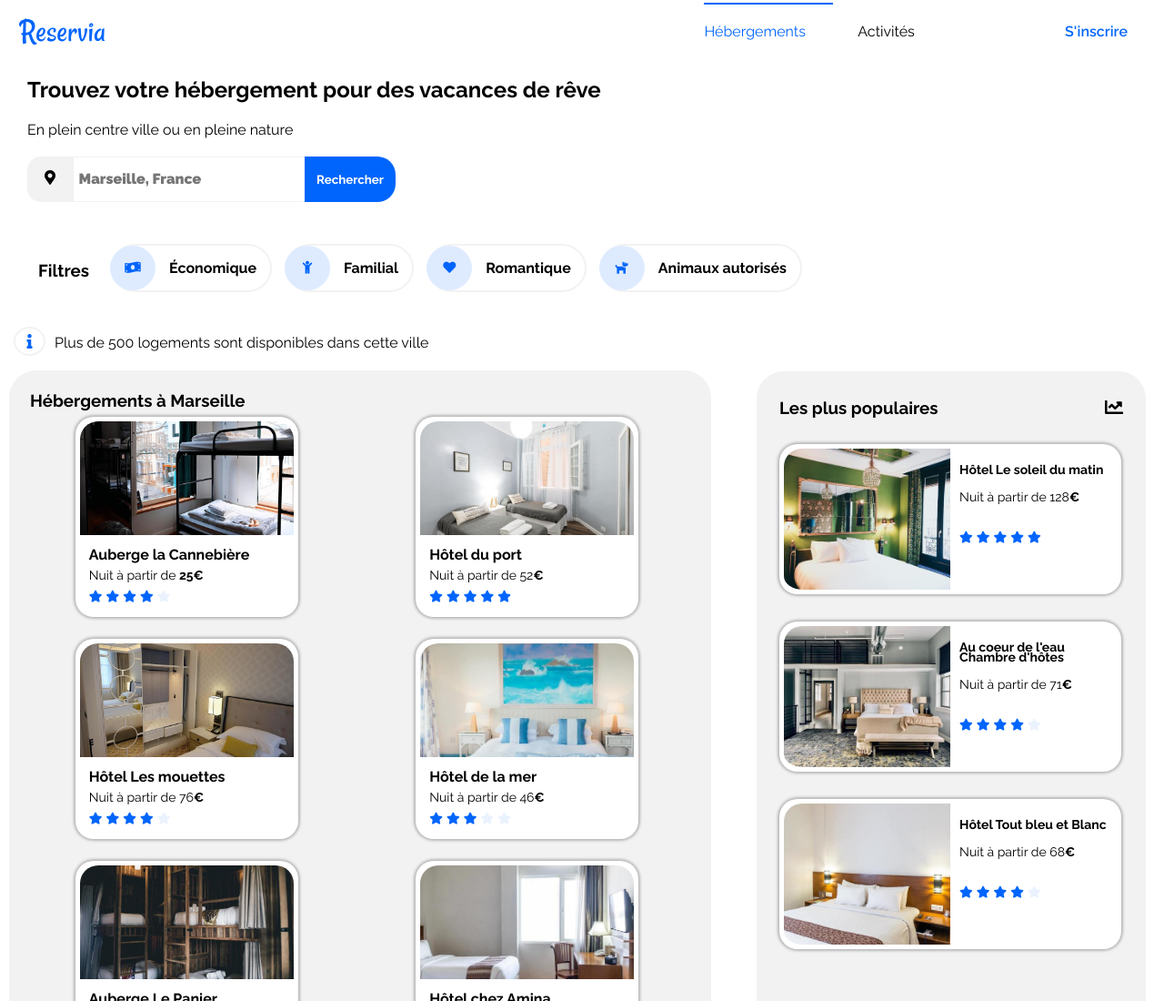
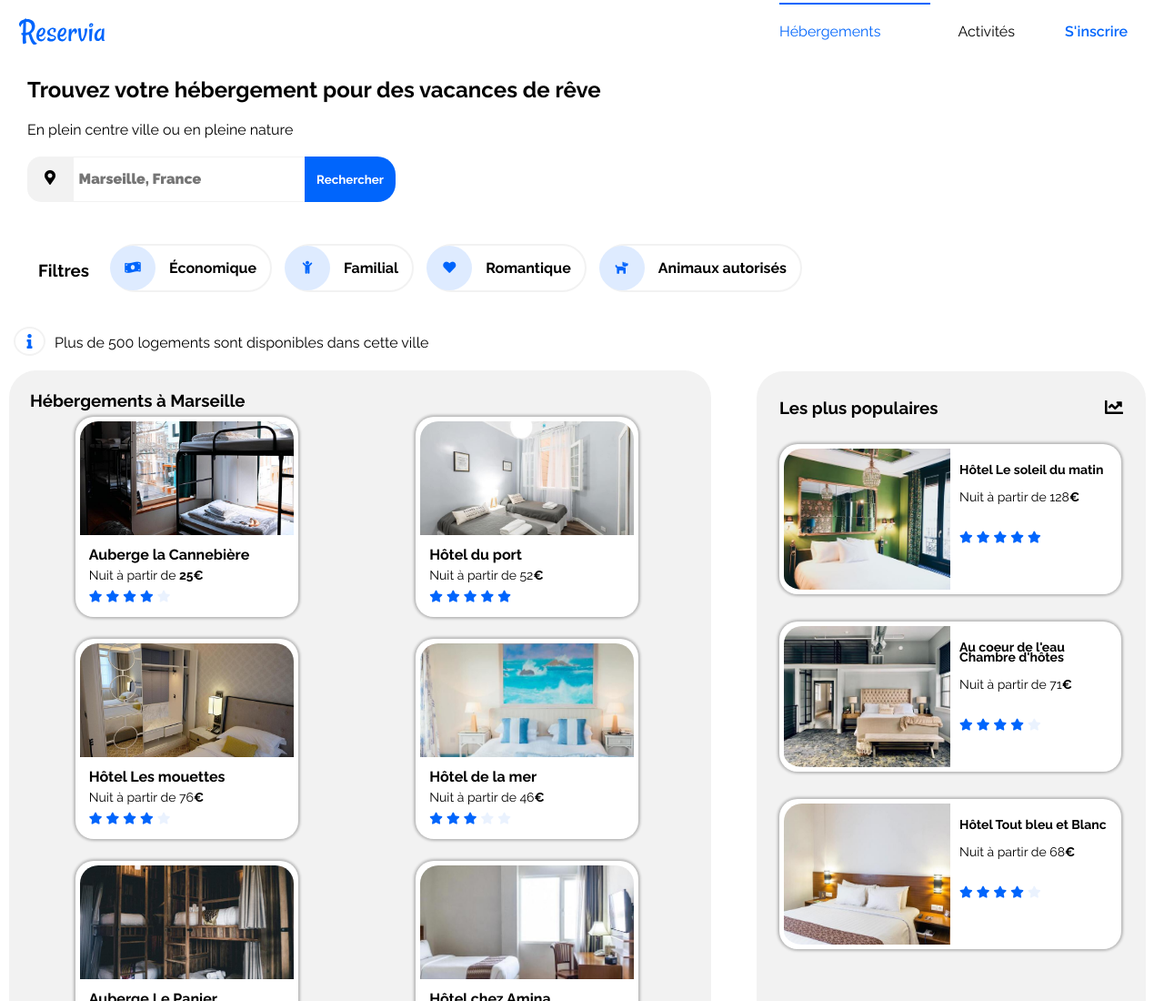
Before and after one commit to Didie79/Projet_reservia, a plain HTML site: page index.html in a window 1280 px wide. Shown: the top 1100 px of the page at 91% size. Drawn offline with Linux system fonts and the light colour scheme.

Commit message:
Réajustement largeur dans le nav(menu) toute versions

```diff
--- a/style.css
+++ b/style.css
@@ -16,6 +16,7 @@
         justify-content: space-between;
         margin-bottom:30px;
         border-bottom:2px solid #f2f2f2;
+        width:100%;
 
     }
 
@@ -25,10 +26,10 @@
     }
       .menu{
       display:flex;
+      justify-content:space-around;
       order:1;
       padding-top:20px;
-
-
+      width:100%;
 
     }
     .activite{
@@ -37,8 +38,7 @@
       font-weight: 400;
     }
     .hebergement{
-      padding-right:30px;
-      color:#0065FC
+     color:#0065FC
     }
 
     nav a {
@@ -437,6 +437,7 @@
       header {
       border-bottom:none;
       flex-direction:row;
+      flex-wrap: nowrap;
       margin-top:10px;
 
     }
@@ -452,7 +453,7 @@
 
     }
     .menu{
-      margin-right:15%;
+      justify-content: space-evenly;
     }
     .trait1{
       border-top: 2px solid #0065FC;
@@ -701,12 +702,18 @@
        margin-right:30%;
 
    }
+    .menu{
+      justify-content: flex-end;
+      padding-right:55px;
+    }
+    .hebergement{
+      padding-right:55px;
+    }
+    .trait1{
 
-    .trait1{
-      margin-left:100%
     }
      .trait2{
-       margin-left:150%;
+
 
      }
 
```
